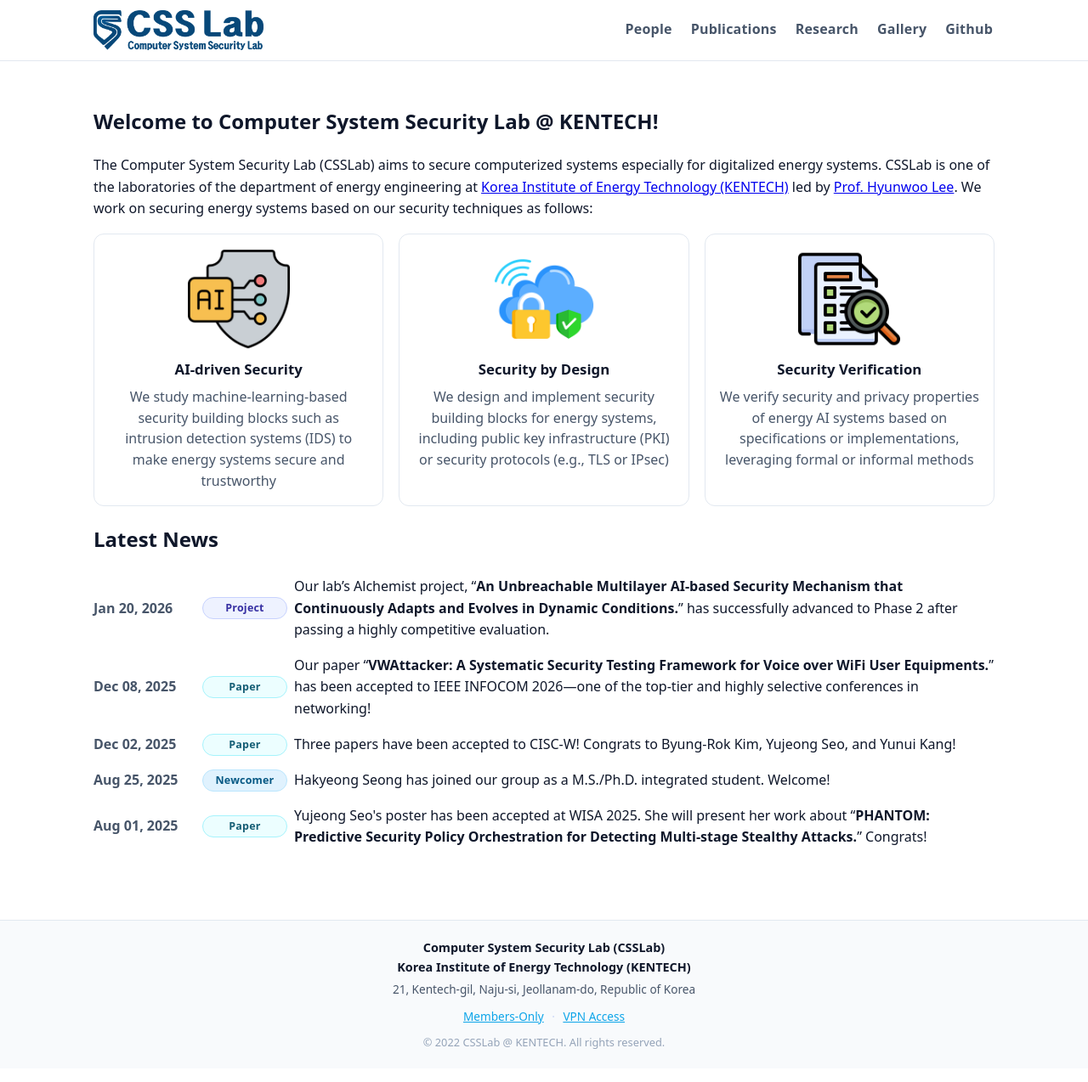
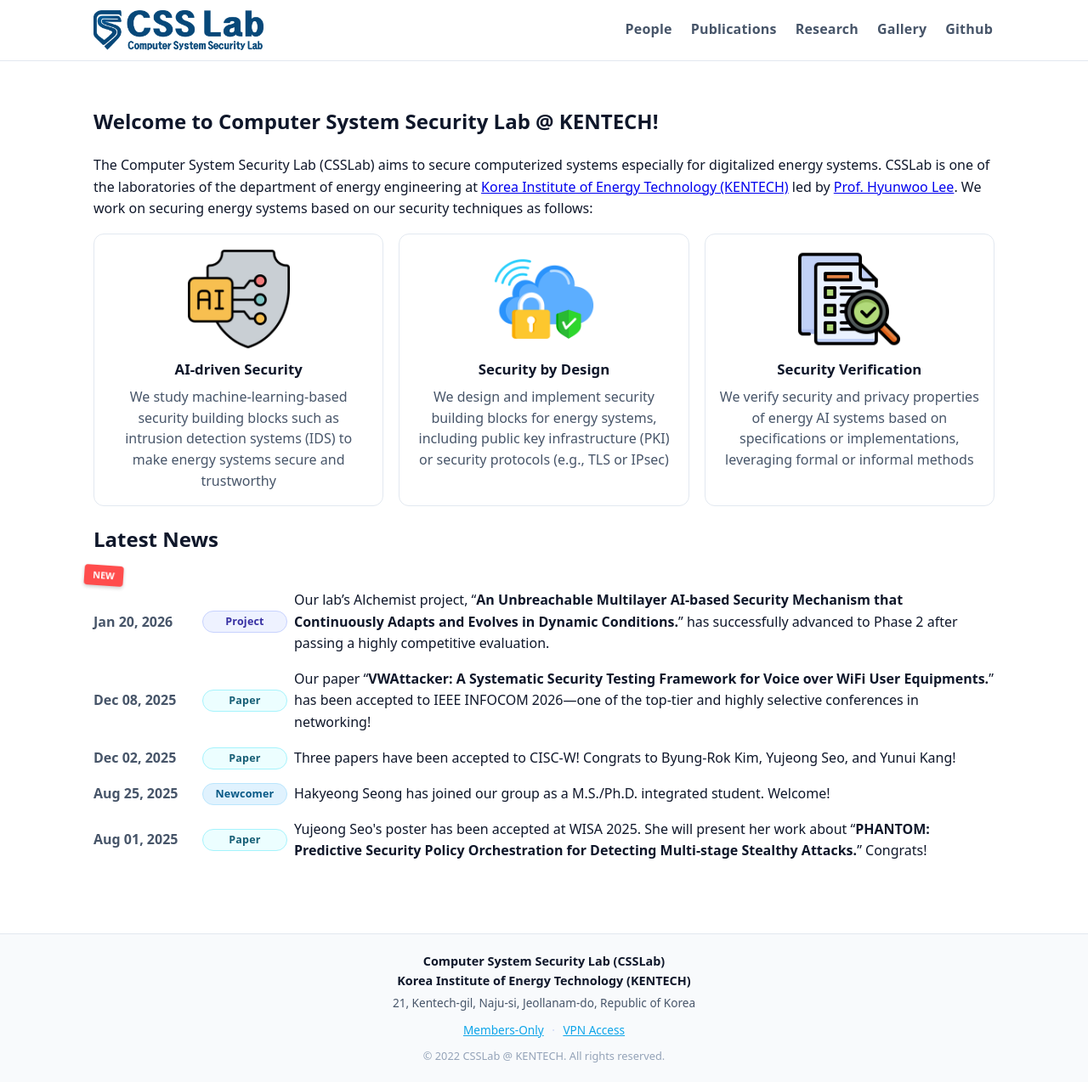
Before and after one commit to comsyssec/comsyssec.github.io, a Jekyll site: the page built from index.md, in a window 1280 px wide. Shown: the whole page at 85% size. Built offline with Jekyll 4.4.1, drawn with Linux system fonts in a browser that asks for light colours.

Commit message:
news section modified

```diff
--- a/_layouts/default.html
+++ b/_layouts/default.html
@@ -49,7 +49,11 @@
           {% assign sorted_news = site.data.news | sort: "date" | reverse %}
           {% for news in sorted_news limit:5 %}
             {% assign d = news.date | date: "%b %d, %Y" %}
-            <li class="news-item">
+            {% assign is_new = false %}
+            {% if forloop.first %}
+            {% assign is_new = true %}
+            {% endif %}
+            <li class="news-item{% if is_new %} news-item--new{% endif %}">
               <span class="news-date">{{ d }}</span>
               <span class="news-badge {% if news.category %}badge-{{ news.category }}{% endif %}">
                 {{ news.category | capitalize }}
--- a/assets/css/style.css
+++ b/assets/css/style.css
@@ -687,3 +687,33 @@ main {
 }
 .pbtn[aria-disabled="true"] { opacity:.45; pointer-events:none; }
 .ppage { color:#475569; font-weight:700; }
+/* —— NEW waving flag for recent news ————————————————— */
+.news-item--new {
+  position: relative;
+  padding-top: 20px; /* Make room for flag */
+}
+
+.news-item--new::before {
+  content: "NEW";
+  position: absolute;
+  top: -10px;
+  left: -10px;
+  background: #ff4d4d;
+  color: white;
+  font-weight: bold;
+  font-size: 11px;
+  padding: 3px 10px;
+  border-radius: 4px;
+  transform-origin: top left;
+  animation: waveFlag 1.8s ease-in-out infinite;
+  box-shadow: 0 2px 4px rgba(0,0,0,0.2);
+  z-index: 2;
+}
+
+@keyframes waveFlag {
+  0%, 100% { transform: rotate(0deg); }
+  20% { transform: rotate(8deg); }
+  40% { transform: rotate(-6deg); }
+  60% { transform: rotate(5deg); }
+  80% { transform: rotate(-3deg); }
+}
```
